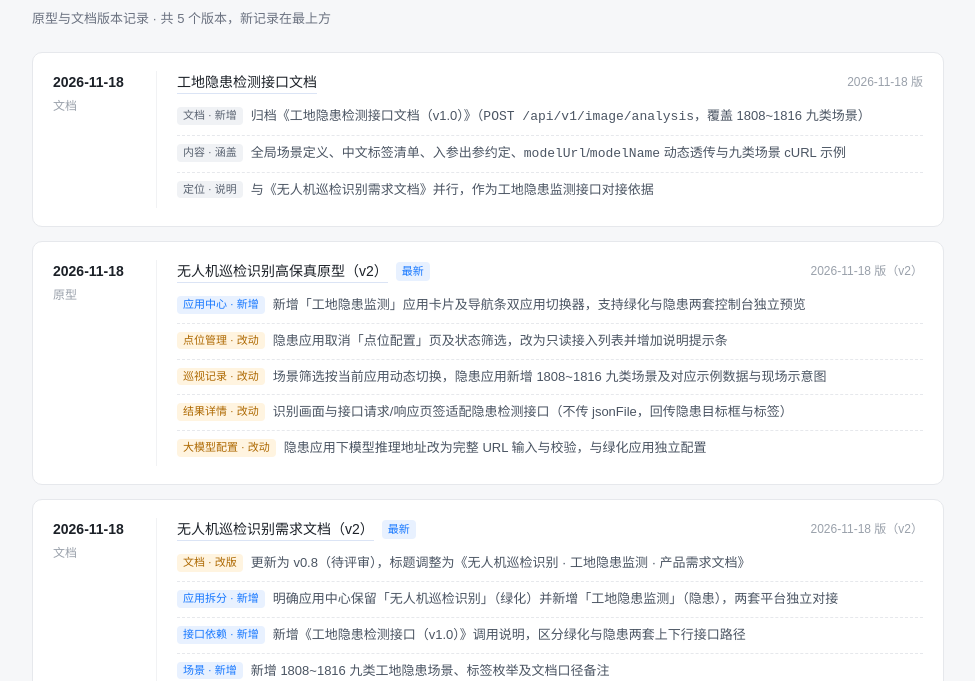
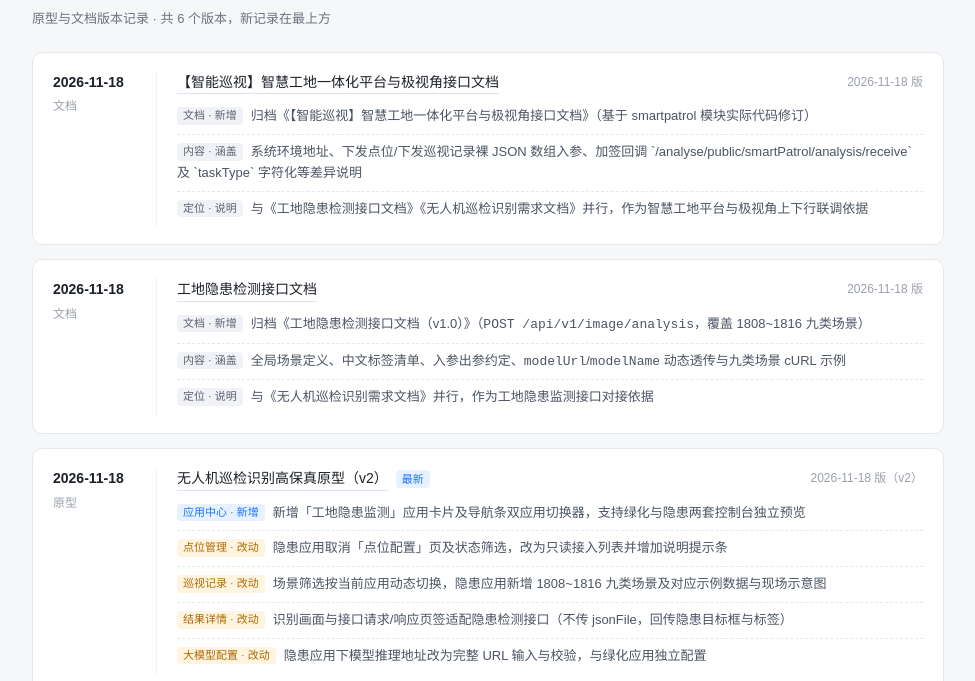
Before and after one commit to wacilimonster-source/juanev, a plain HTML site: page 青岛地铁-智能巡视/文档/版本记录.html in a window 1280 px wide. Shown: the part 119-800 px from the top of the page, without its empty margins (152-1127 px from the left). Drawn offline with Linux system fonts and the light colour scheme.

Commit message:
docs: 归档 青岛地铁-智能巡视 智慧工地一体化平台与极视角接口文档

```diff
--- a/青岛地铁-智能巡视/文档/版本记录.html
+++ b/青岛地铁-智能巡视/文档/版本记录.html
@@ -85,8 +85,26 @@
 
   <header>
     <h1>青岛地铁-智能巡视</h1>
-    <p class="desc">原型与文档版本记录 · 共 5 个版本，新记录在最上方</p>
+    <p class="desc">原型与文档版本记录 · 共 6 个版本，新记录在最上方</p>
   </header>
+
+  <article class="entry">
+    <div class="meta">
+      <div class="date">2026-11-18</div>
+      <div class="type">文档</div>
+    </div>
+    <div class="body">
+      <div class="head">
+        <a class="file" href="智能巡视智慧工地一体化平台与极视角接口文档20261118.md">【智能巡视】智慧工地一体化平台与极视角接口文档</a>
+        <span class="ver">2026-11-18 版</span>
+      </div>
+      <ul class="changes">
+        <li><span class="req doc">文档 · 新增</span>归档《【智能巡视】智慧工地一体化平台与极视角接口文档》（基于 smartpatrol 模块实际代码修订）</li>
+        <li><span class="req doc">内容 · 涵盖</span>系统环境地址、下发点位/下发巡视记录裸 JSON 数组入参、加签回调 `/analyse/public/smartPatrol/analysis/receive` 及 `taskType` 字符化等差异说明</li>
+        <li><span class="req doc">定位 · 说明</span>与《工地隐患检测接口文档》《无人机巡检识别需求文档》并行，作为智慧工地平台与极视角上下行联调依据</li>
+      </ul>
+    </div>
+  </article>
 
   <article class="entry">
     <div class="meta">
```
Also changed, not shown: index.html (+12 -5 lines), 1 other file.
